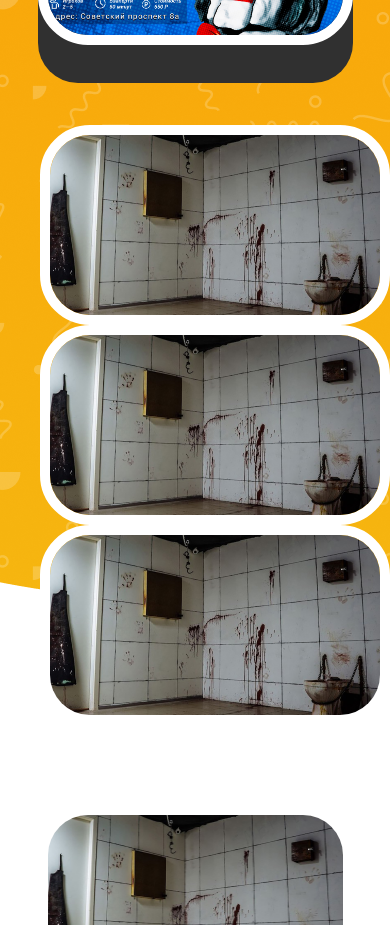
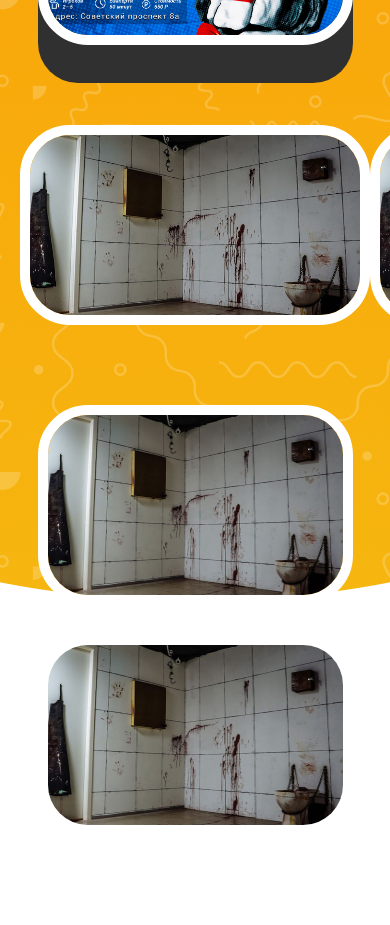
Before and after one commit to Olrosa/Quests-landing-page, a website: page src/service_pila.html in a window 390 px wide. Shown: the part 780-1705 px from the top of the page. Drawn offline with nearby package versions, Linux system fonts and the light colour scheme; files that its build step writes are made by us from their sources; a script that the page names is missing.

Commit message:
slider demo 3

```diff
--- a/src/sass/blocks/_service.scss
+++ b/src/sass/blocks/_service.scss
@@ -106,12 +106,16 @@
         }
     }
     .service-poster__slider {
+        .swiper-wrapper {
+            flex-direction: row;
+            padding: 0;
+        }
         .swiper-slide {
             max-width: none;
 
         }
         .service__poster-mini-2 {
-            width: 100%;
+            object-fit: cover;
         }
     }
 }
--- a/src/service_pila.html
+++ b/src/service_pila.html
@@ -108,6 +108,7 @@
                     <div class="swiper-slide"><img src="img/pila-img.jpg" class="service__poster-mini-2"></div>
                     <div class="swiper-slide"><img src="img/pila-img.jpg" class="service__poster-mini-2"></div>
                 </div>
+                <div class="slider__points"></div>
             </div>
             <div class="flex-offer gap-30 service__poster-offer">
                 <img src="img/pila-img.jpg" class="service__poster-mini-2">
```
Also changed, not shown: dist/css/style.min.css, dist/service_pila.html.
